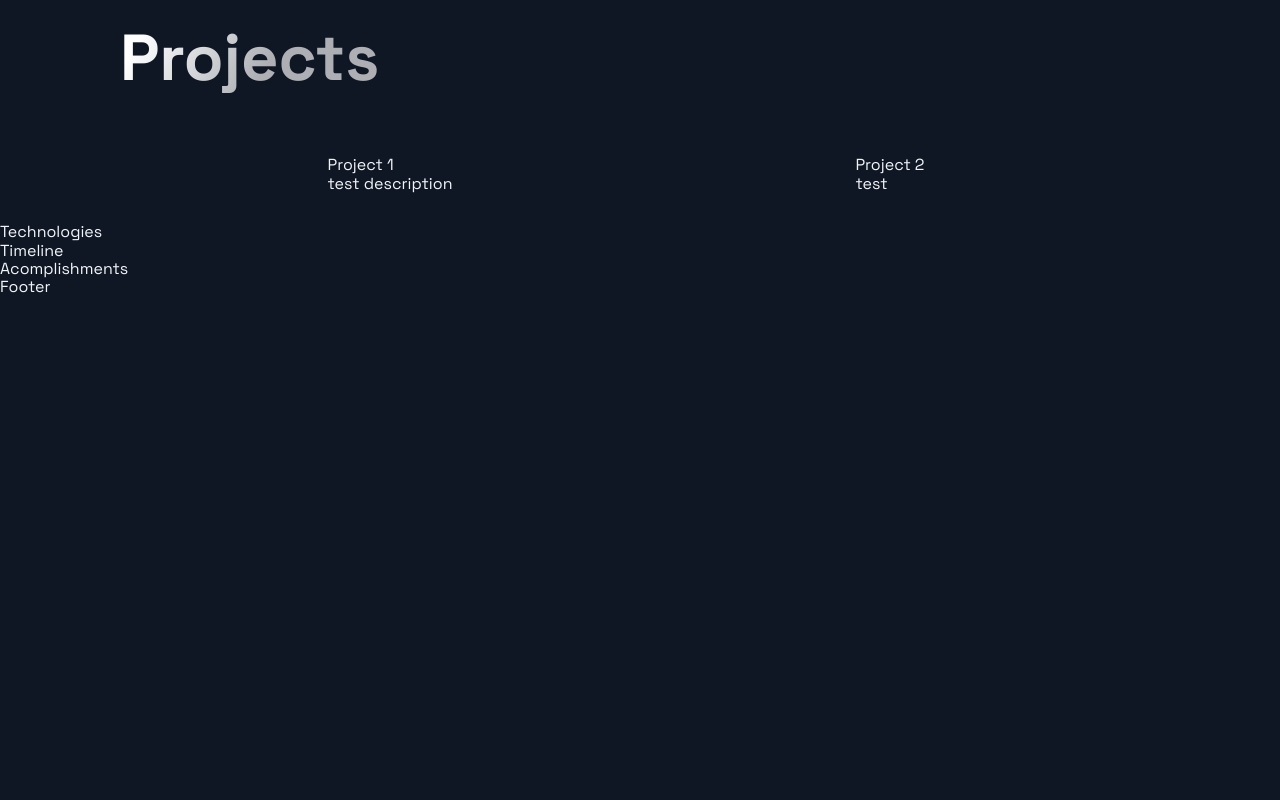
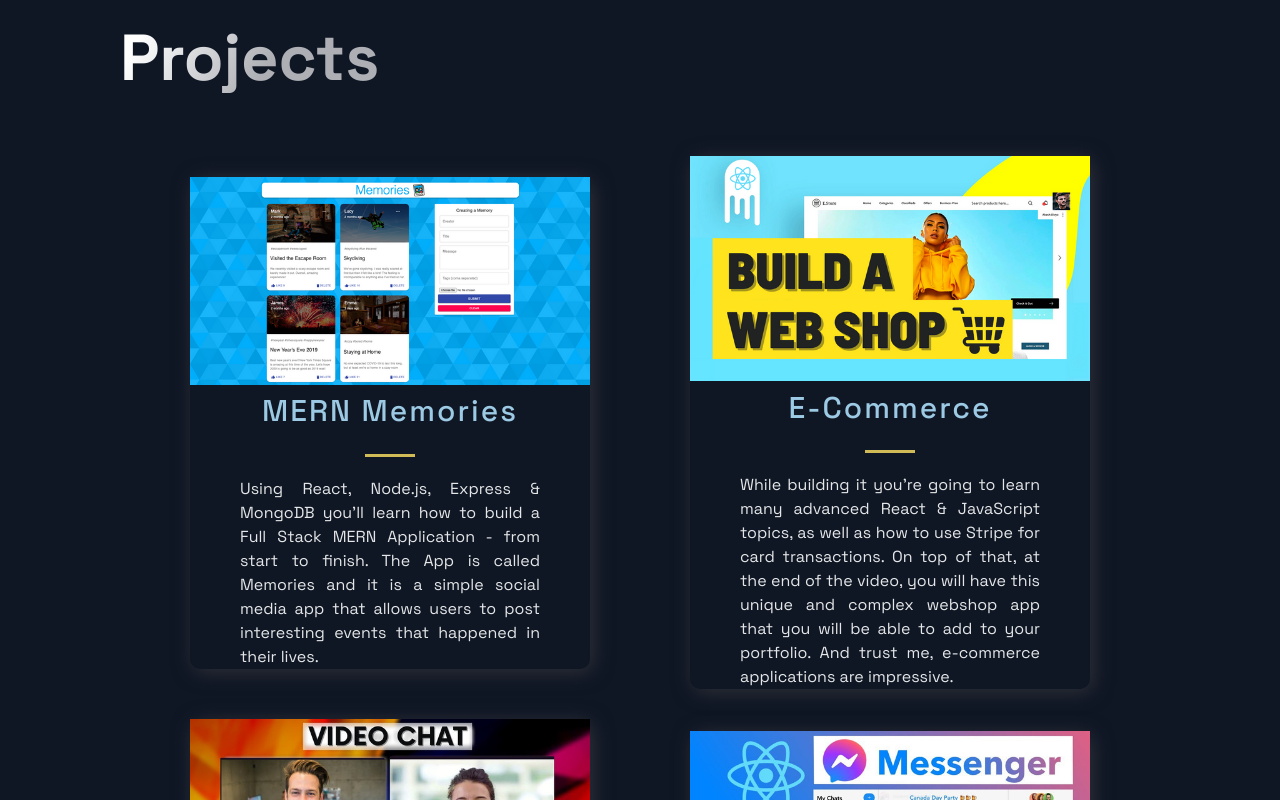
Before and after one commit to jon-choi/Website, a Next.js app: page / in a window 1280 px wide. Shown: the part 760-1560 px from the top of the page. Before the commit the page ends 1057 px from the top, so only its background shows below. Built offline with nearby package versions, Linux system fonts and the light colour scheme.

Commit message:
import projects as constants

```diff
--- a/src/components/Projects/Projects.js
+++ b/src/components/Projects/Projects.js
@@ -25,22 +25,18 @@
     <SectionDivider />
     <SectionTitle main>Projects</SectionTitle>
     <GridContainer>
-      {[
-        {
-          title: "Project 1",
-          description: "test description",
-        },
-        {
-          title: "Project 2",
-          description: "test",
-        },
-      ].map((project) => (
-        <div>
-          {project.title}
-          <br />
-          {project.description}
-        </div>
-      ))}
+      {projects.map(
+        ({ id, image, title, description, tags, source, visit }) => (
+          <BlogCard key={id}>
+            <Img src={image} />
+            <TitleContent>
+              <HeaderThree title>{title}</HeaderThree>
+              <Hr />
+            </TitleContent>
+            <CardInfo>{description}</CardInfo>
+          </BlogCard>
+        )
+      )}
     </GridContainer>
   </Section>
 );
```
